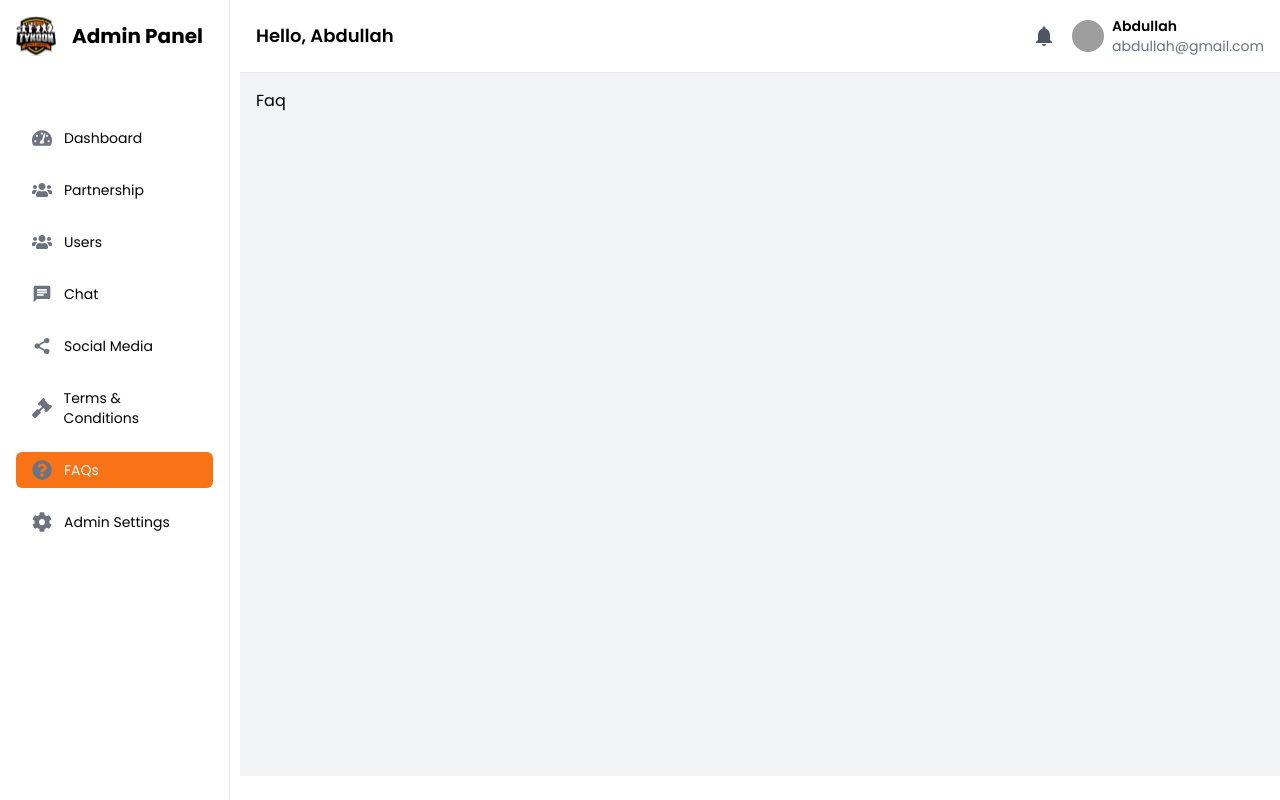
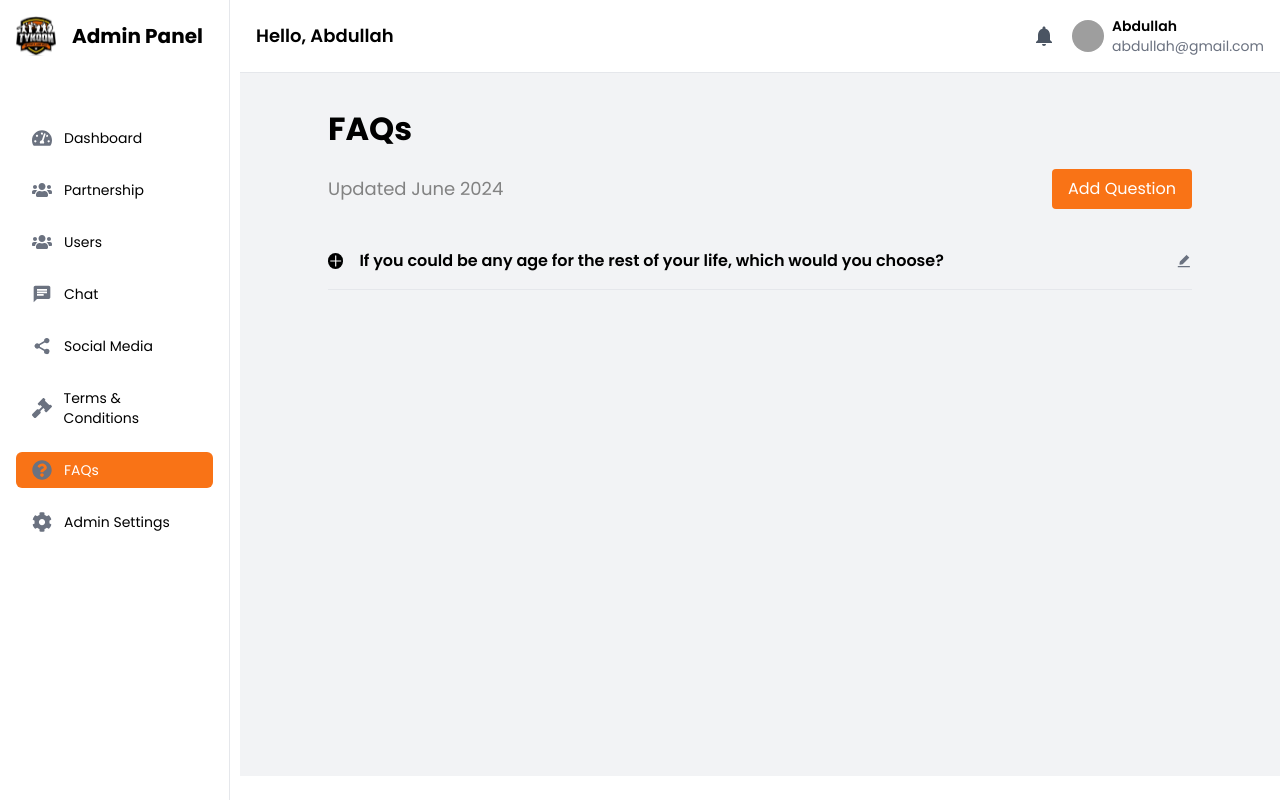
Before and after one commit to mohsin8888/tykoon, a React (Create React App) app: page /faq in a window 1280 px wide. Built offline with nearby package versions, Linux system fonts and the light colour scheme; grey boxes are pictures that could not be loaded; a web font is replaced by a local one.

Commit message:
Faq page make

```diff
--- a/src/Routes/index.js
+++ b/src/Routes/index.js
@@ -8,7 +8,7 @@ import { SocialMedia } from "../pages/SocialMedia";
 import { Users } from "../pages/Users";
 import { TermConditions } from "../pages/TermConditions";
 import { AdminSetting } from "../pages/AdminSetting";
-import { Faq } from "../pages/Faq";
+import  Faq  from "../pages/Faq";
 
 
 // Using createBrowserRouter for path-based routing
--- /dev/null
+++ b/src/components/FaqList.jsx
@@ -0,0 +1,26 @@
+// src/components/FaqList.js
+
+import React from 'react';
+import FaqItem from '../pages/Faq';
+
+const FaqList = () => {
+  const faqs = [
+    {
+      question: 'If you could be any age for the rest of your life, which would you choose?',
+      answer:
+        'It is a long established fact that a reader will be distracted by the readable content of a page when looking at its layout...',
+    },
+    // Add more FAQ items as needed
+  ];
+
+  return (
+    <div className="max-w-2xl mx-auto p-4">
+
+      {faqs.map((faq, index) => (
+        <FaqItem key={index} question={faq.question} answer={faq.answer} />
+      ))}
+    </div>
+  );
+};
+
+export default FaqList;
--- a/src/pages/Faq.jsx
+++ b/src/pages/Faq.jsx
@@ -1,7 +1,165 @@
-import React from 'react'
+import React, { useState } from 'react';
+import { AiOutlinePlus, AiOutlineMinus, AiFillEdit } from 'react-icons/ai';
 
-export const Faq = () => {
+const FAQItem = ({ question, answer, onEdit, isEditing, onSave }) => {
+  const [editQuestion, setEditQuestion] = useState(question);
+  const [editAnswer, setEditAnswer] = useState(answer);
+  const [isOpen, setIsOpen] = useState(false);
+
   return (
-    <div>Faq</div>
-  )
-}
+    <div className="border-b">
+      <div
+        className="flex justify-between items-center py-4 cursor-pointer"
+        onClick={() => !isEditing && setIsOpen(!isOpen)}
+      >
+        <div className="flex items-center w-full">
+          <div className="flex items-center justify-center mr-4">
+            {isOpen ? (
+              <AiOutlineMinus className="text-white bg-red-600 rounded-lg h-[1rem] w-[1rem]" />
+            ) : (
+              <AiOutlinePlus className="text-white bg-black rounded-lg h-[1rem] w-[1rem]" />
+            )}
+          </div>
+          {isEditing ? (
+            <input
+              className="border border-gray-300 rounded p-1 text-sm w-full mr-2"
+              value={editQuestion}
+              onChange={(e) => setEditQuestion(e.target.value)}
+              placeholder="Edit question"
+            />
+          ) : (
+            <p className="font-semibold w-full">{question}</p>
+          )}
+        </div>
+        {isEditing ? (
+          <button
+            className="bg-blue-500 text-white px-2 py-1 rounded text-sm ml-2"
+            onClick={() => onSave(editQuestion, editAnswer)}
+          >
+            Save
+          </button>
+        ) : (
+          <AiFillEdit
+            className="text-gray-500 hover:text-gray-700 cursor-pointer"
+            onClick={onEdit}
+          />
+        )}
+      </div>
+      {isOpen && (
+        <div className="pl-6 pb-4 text-gray-600">
+          {isEditing ? (
+            <textarea
+              className="border border-gray-300 rounded p-2 text-sm w-full"
+              value={editAnswer}
+              onChange={(e) => setEditAnswer(e.target.value)}
+              placeholder="Edit answer"
+            />
+          ) : (
+            <p>{answer}</p>
+          )}
+        </div>
+      )}
+    </div>
+  );
+};
+
+const FAQ = () => {
+  const [faqData, setFaqData] = useState([
+    {
+      question: 'If you could be any age for the rest of your life, which would you choose?',
+      answer: 'It is a long established fact that a reader will be distracted by the readable content of a page.',
+    },
+    // Add more questions here...
+  ]);
+  const [editingIndex, setEditingIndex] = useState(null);
+  const [isModalOpen, setIsModalOpen] = useState(false);
+  const [newQuestion, setNewQuestion] = useState('');
+  const [newAnswer, setNewAnswer] = useState('');
+
+  const handleEdit = (index) => {
+    setEditingIndex(index);
+  };
+
+  const handleSave = (updatedQuestion, updatedAnswer) => {
+    const updatedFaqs = faqData.map((faq, index) =>
+      index === editingIndex
+        ? { ...faq, question: updatedQuestion, answer: updatedAnswer }
+        : faq
+    );
+    setFaqData(updatedFaqs);
+    setEditingIndex(null); // Exit editing mode
+  };
+
+  const handleAddQuestion = () => {
+    if (newQuestion && newAnswer) {
+      setFaqData([...faqData, { question: newQuestion, answer: newAnswer }]);
+      setNewQuestion('');
+      setNewAnswer('');
+      setIsModalOpen(false);
+    }
+  };
+
+  return (
+    <div className="max-w-4xl mx-auto p-4">
+      <h1 className="text-[2rem] font-bold mb-4">FAQs</h1>
+      <div className="flex justify-between items-center mb-6">
+        <p className="text-[#828282] text-lg">Updated June 2024</p>
+        <button
+          onClick={() => setIsModalOpen(true)}
+          className="bg-orange-500 hover:bg-orange-600 text-white px-4 py-2 rounded"
+        >
+          Add Question
+        </button>
+      </div>
+      {faqData.map((faq, index) => (
+        <FAQItem
+          key={index}
+          question={faq.question}
+          answer={faq.answer}
+          isEditing={editingIndex === index}
+          onEdit={() => handleEdit(index)}
+          onSave={handleSave}
+        />
+      ))}
+
+      {/* Modal for adding a new question */}
+      {isModalOpen && (
+        <div className="fixed inset-0 flex justify-center items-center bg-black bg-opacity-50">
+          <div className="bg-white p-6 rounded shadow-lg w-[400px]">
+            <h2 className="text-xl font-bold mb-4">Add Questions</h2>
+            <input
+              type="text"
+              className="border border-gray-300 rounded p-2 w-full mb-4"
+              placeholder="Question"
+              value={newQuestion}
+              onChange={(e) => setNewQuestion(e.target.value)}
+            />
+            <input
+              type="text"
+              className="border border-gray-300 rounded p-2 w-full mb-4"
+              placeholder="Answer"
+              value={newAnswer}
+              onChange={(e) => setNewAnswer(e.target.value)}
+            />
+            <div className="flex justify-end space-x-4">
+              <button
+                className="bg-orange-500 hover:bg-orange-600 text-white px-4 py-2 rounded"
+                onClick={handleAddQuestion}
+              >
+                Add
+              </button>
+              <button
+                className="bg-black text-white px-4 py-2 rounded"
+                onClick={() => setIsModalOpen(false)}
+              >
+                Cancel
+              </button>
+            </div>
+          </div>
+        </div>
+      )}
+    </div>
+  );
+};
+
+export default FAQ;
```
